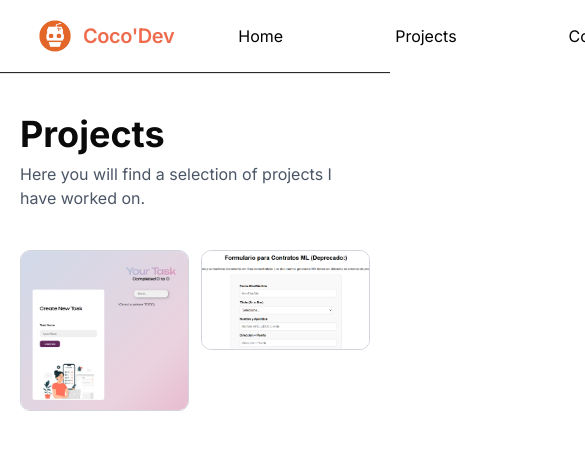
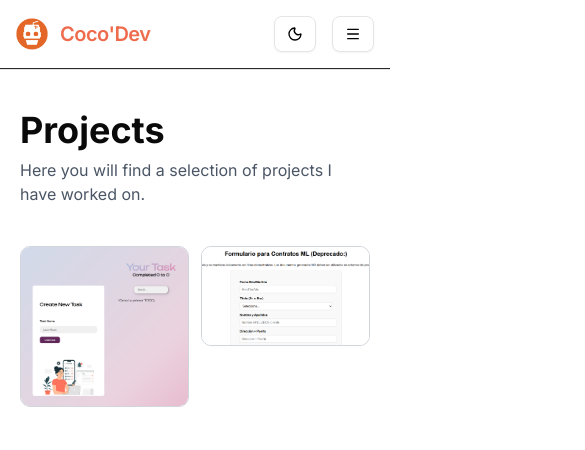
Before and after one commit to HarleyC0/MarcaCocoDev, a React (Vite) app: page /projects in a window 390 px wide. Shown: the top 450 px of the page, 585 px wide, since content can reach past the window. Built offline with nearby package versions, Linux system fonts and the light colour scheme.

Commit message:
add styles responsives to services and navbar components; and function menu responsive in navbar

```diff
--- a/src/App.css
+++ b/src/App.css
@@ -4,9 +4,3 @@
   padding: 0;
   text-align: center;
 }
-
-.component-wrapper {
-  padding: 2rem;
-  margin: 0;
-  border-radius: 0;
-}
--- a/src/components/Home/Home.css
+++ b/src/components/Home/Home.css
@@ -1,9 +1,9 @@
-.gradient-text {
+/*.gradient-text {
     background: linear-gradient(0deg, #EE6C4D 0%, #ec795c 50%, #eb8e77 100%);
     -webkit-background-clip: text;
     -webkit-text-fill-color: transparent;
     background-clip: text;
-}
+}*/
 
 /*
 .mesh-gradient-center {
--- a/src/components/Home/Home.tsx
+++ b/src/components/Home/Home.tsx
@@ -1,9 +1,16 @@
-import "./Home.css";
 import LogoPerfil from '@/assets/GhibliPerfil.png';
 import { Button } from "@/components/ui/button";
 import { AtSign, GalleryHorizontalEnd, Github, Globe, Linkedin } from 'lucide-react';
 
 function Home() {
+
+    const textGradientStyle = {
+        background: 'linear-gradient(0deg, #EE6C4D 0%, #ec795c 50%, #eb8e77 100%)',
+        WebkitBackgroundClip: 'text',
+        WebkitTextFillColor: 'transparent',
+        backgroundClip: 'text'
+    };
+
     return(
         <div className="text-start relative">
             <div
@@ -27,13 +34,13 @@ function Home() {
                         <img src={LogoPerfil} alt="FotoPerfil" className="w-32 color:transparent rounded-full border-orange-500 shadow-lg shadow-orange-500/30" width="128" height="128" decoding="async" data-nimg="1" sizes="(max-width: 768px) 100px,(max-width: 1200px) 120px, 128px"/>
                         <div>
                             <h1 className="text-3xl md:text-5xl lg:text-6xl font-bold tracking-tight">
-                                Hey, I'm <span className="gradient-text">HarleyCo</span>
+                                Hey, I'm <span className="gradient-text" style={textGradientStyle}>HarleyCo</span>
                                 {/*✨*/} <br />
-                                A <span className="gradient-text">Software Developer</span>.
+                                A <span className="gradient-text" style={textGradientStyle}>Software Developer</span>.
                             </h1>
                         </div>
                     </div>
-                    <p className="text-xl max-w-[750px] gradient-text-white">
+                    <p className="text-xl max-w-[750px]">
                         A <strong>fullstack developer</strong> with a <strong>business mindset</strong>.
                         I bring ideas to life with code. Driven by solving real problems and creating products people actually use.
                     </p>
--- a/src/components/Navbar/Navbar.css
+++ b/src/components/Navbar/Navbar.css
@@ -1,59 +1,59 @@
-.navbar {
-    /*background-color: #000000;*/
+/*.navbar {
+
     width: 100%;
     border-bottom: 1px solid #2a2a2a;
     position: sticky;
     top: 0;
     z-index: 2;
-}
+}*/
 
-.navbar-content {
+/*.navbar-content {
     display: flex;
     align-items: center;
     justify-content: space-between;
     padding: 1rem clamp(1rem, 10vw, 13rem);
     max-width: 100%;
-}
+}*/
 
-.navbar-left {
+/*.navbar-left {
     display: flex;
     align-items: center;
     gap: 2rem;
-}
+}*/
 
-.navbar-brand {
+/*.navbar-brand {
     display: flex;
     align-items: center;
     gap: 0.75rem;
-}
+}*/
 
-.navbar-logo-icon {
+/*.navbar-logo-icon {
     height: 32px;
     width: 32px;
-}
+}*/
 
-.navbar-brand-text {
+/*.navbar-brand-text {
     color: #EE6C4D;
     font-size: 1.25rem;
     font-weight: 600;
     letter-spacing: -0.02em;
-}
+}*/
 
-.navbar-links {
+/*.navbar-links {
     display: flex;
     align-items: center;
     padding-left: 3rem;
     gap: 5rem;
-}
+}*/
 
-.navbar-link {
+/*.navbar-link {
     text-decoration: none;
     font-size: 1rem;
     font-weight: 400;
     padding: 0.5rem 1rem;
     border-radius: 0.5rem;
     transition: all 0.2s ease;
-}
+}*/
 
 /*
 .navbar-link:hover {
@@ -62,11 +62,11 @@
 }
 */
 
-.modeNavbar {
+/*.modeNavbar {
     display: flex;
     align-items: center;
     justify-content: flex-end;
-}
+}*/
 
 /*
 .modeNavbar button {
--- a/src/components/Navbar/Navbar.tsx
+++ b/src/components/Navbar/Navbar.tsx
@@ -1,12 +1,15 @@
-import "./Navbar.css";
 import logoImage from "@/assets/LogoSolo.png";
-import { Moon, Sun } from 'lucide-react';
+import { Moon, Sun, Menu, X } from 'lucide-react';
 import { Button } from "@/components/ui/button";
 import { DropdownMenu, DropdownMenuTrigger, DropdownMenuContent, DropdownMenuItem } from "@/components/ui/dropdown-menu";
 import { useTheme } from "@/hooks/useTheme";
 import { useLocation } from "react-router-dom";
+import { useState } from "react";
 
 function Navbar() {
+
+    // Estado del manu para mobile
+    const [ isMenuOpen, setIsMenuOpen ] = useState(false)
 
     // current location
     const location = useLocation().pathname;
@@ -34,24 +37,25 @@ function Navbar() {
     const { theme, setThemeMode } = useTheme();
 
     return (
-        <nav className="navbar bg-white dark:bg-black backdrop-blur-2xl bg-white/80 dark:bg-inherit dark:bg-transparent-gradient">
-            <div className="navbar-content">
-                <div className="navbar-left">
-                    <div className="navbar-brand">
+        <nav className="navbar w-full border-b border-[#2a2a2a] sticky top-0 z-[2] backdrop-blur-2xl bg-white/80 dark:bg-black">
+            <div className="navbar-content flex items-center justify-between py-4 px-4 sm:px-8 lg:px-[clamp(1rem, 10vw, 13rem)] max-w-full">
+                <div className="navbar-left flex items-center gap-4 sm:gap-8">
+                    <div className="navbar-brand flex items-center gap-3">
                         <img
                             src={logoImage}
                             alt="Logo"
-                            className="navbar-logo-icon"
+                            className="navbar-logo-icon h-8 w-8"
                         />
-                        <span className="navbar-brand-text">Coco'Dev</span>
+                        <span className="navbar-brand-text text-[#EE6C4D] text-xl font-semibold tracking-tight">Coco'Dev</span>
                     </div>
-                    <div className="navbar-links">
-                        <a href="/" className="navbar-link bg-white dark:bg-black text-black dark:text-white hover:bg-accent dark:hover:bg-accent">Home</a>
-                        <a href="/projects" className="navbar-link bg-white dark:bg-black text-black dark:text-white hover:bg-accent dark:hover:bg-accent">Projects</a>
-                        <Button onClick={() => scrollToSection('Contact')} className="navbar-link bg-white dark:bg-black text-black dark:text-white hover:bg-accent dark:hover:bg-accent">Contact</Button>
+                    <div className="navbar-links hidden lg:flex items-center pl-12 gap-20">
+                        <a href="/" className="navbar-link no-underline text-base font-normal py-2 px-4 rounded-lg transition-all duration-200 ease-in-out bg-white dark:bg-black text-black dark:text-white hover:bg-accent dark:hover:bg-accent">Home</a>
+                        <a href="/projects" className="navbar-link no-underline text-base font-normal py-2 px-4 rounded-lg transition-all duration-200 ease-in-out bg-white dark:bg-black text-black dark:text-white hover:bg-accent dark:hover:bg-accent">Projects</a>
+                        <Button onClick={() => scrollToSection('Contact')} className="navbar-link no-underline text-base font-normal py-2 px-4 rounded-lg transition-all duration-200 ease-in-out bg-white dark:bg-black text-black dark:text-white hover:bg-accent dark:hover:bg-accent">Contact</Button>
                     </div>
                 </div>
-                <div className="modeNavbar">
+                <div className="navbar-right flex items-center gap-4">
+                    <div className="modeNavbar flex items-center justify-end">
                         <DropdownMenu>
                             <DropdownMenuTrigger>
                                 <Button variant="outline" className="bg-white dark:bg-black text-black dark:text-white hover:bg-accent dark:hover:bg-accent">{theme==='light' ? <Moon/> : <Sun/>}</Button>
@@ -62,6 +66,36 @@ function Navbar() {
                             </DropdownMenuContent>
                         </DropdownMenu>
                     </div>
+                    <Button variant="outline" className="lg:hidden bg-white dark:bg-black text-black dark:text-white hover:bg-accent dark:hover:bg-accent"
+                    onClick={() => setIsMenuOpen(!isMenuOpen)} >
+                    {isMenuOpen ? <X size={24} /> : <Menu size={24} />}
+                    </Button>
+                </div>
+            </div>
+            <div className={`lg:hidden overflow-hidden transition-all duration-300 ease-in-out ${isMenuOpen ? 'max-h-64' : 'max-h-0'}`}>
+                <div className="navbar-mobile-menu flex flex-col gap-2 px-4 pb-4 bg-white/95 dark:bg-black/95 backdrop-blur-lg border-t border-[#2a2a2a]">
+                    <a
+                        href="/" className="navbar-link no-underline text-base font-normal py-3 px-4 rounded-lg transition-all duration-200 ease-in-out text-black dark:text-white hover:bg-accent dark:hover:bg-accent text-left"
+                        onClick={() => setIsMenuOpen(false)}
+                    >
+                        Home
+                    </a>
+                    <a
+                        href="/projects" className="navbar-link no-underline text-base font-normal py-3 px-4 rounded-lg transition-all duration-200 ease-in-out text-black dark:text-white hover:bg-accent dark:hover:bg-accent text-left"
+                        onClick={() => setIsMenuOpen(false)}
+                    >
+                        Projects
+                    </a>
+                    <Button
+                        onClick={() => {
+                            scrollToSection('Contact');
+                            setIsMenuOpen(false);
+                        }}
+                        className="navbar-link no-underline text-base font-normal py-3 px-4 rounded-lg transition-all duration-200 ease-in-out bg-white dark:bg-black text-black dark:text-white hover:bg-accent dark:hover:bg-accent justify-start"
+                    >
+                        Contact
+                    </Button>
+                </div>
             </div>
         </nav>
     )
--- a/src/components/Services/Services.tsx
+++ b/src/components/Services/Services.tsx
@@ -1,9 +1,9 @@
-import "./Services.css";
 import { SquareCode, Layers, Sparkle, GalleryHorizontalEnd } from 'lucide-react';
 
 function Services() {
     return(
         <section className="component-wrapper services-wrapper flex flex-col border-t-1 border-border px-4 sm:px-8 md:px-12 lg:px-20 xl:px-52 bg-background min-h-[500px] py-12 sm:py-16 md:py-20">
+
                 <div className="services-header text-left">
                     <h2 className="text-black dark:text-white text-3xl sm:text-4xl font-bold mb-3 sm:mb-2">Transforming Ideas into Digital Solutions</h2>
                     <p className='text-gray-600 dark:text-gray-400 text-sm sm:text-base'>I specialize in developing functional web applications and automation systems that solve real day-to-day problems.</p>
@@ -52,6 +52,7 @@ function Services() {
                 <div className="services-button-container flex justify-center sm:justify-start">
                     <a href="/projects" className="inline-flex items-center justify-center whitespace-nowrap text-sm sm:text-base font-medium ring-offset-background transition-colors focus-visible:outline-none focus-visible:ring-2 focus-visible:ring-ring focus-visible:ring-offset-2 disabled:pointer-events-none disabled:opacity-50 border border-input hover:bg-accent hover:text-accent-foreground h-11 rounded-md px-6 sm:px-8 mt-8 sm:mt-10 lg:mt-12 ml-0 sm:ml-auto bg-gradient-gray shadow-lg"><GalleryHorizontalEnd className="mr-2" size={18}/>View My Projects</a>
                 </div>
+
         </section>
     )
 }
```
Lines whose indentation alone changed are shown as unchanged.
